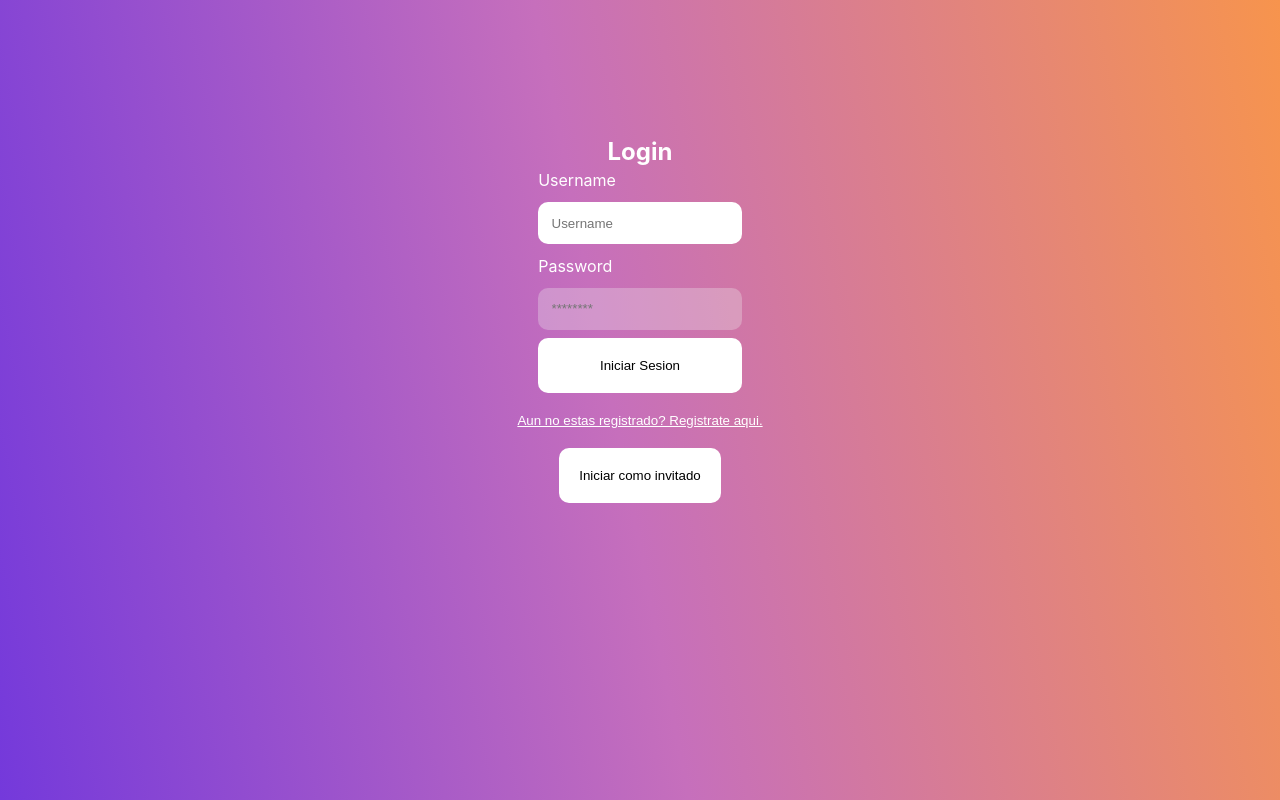
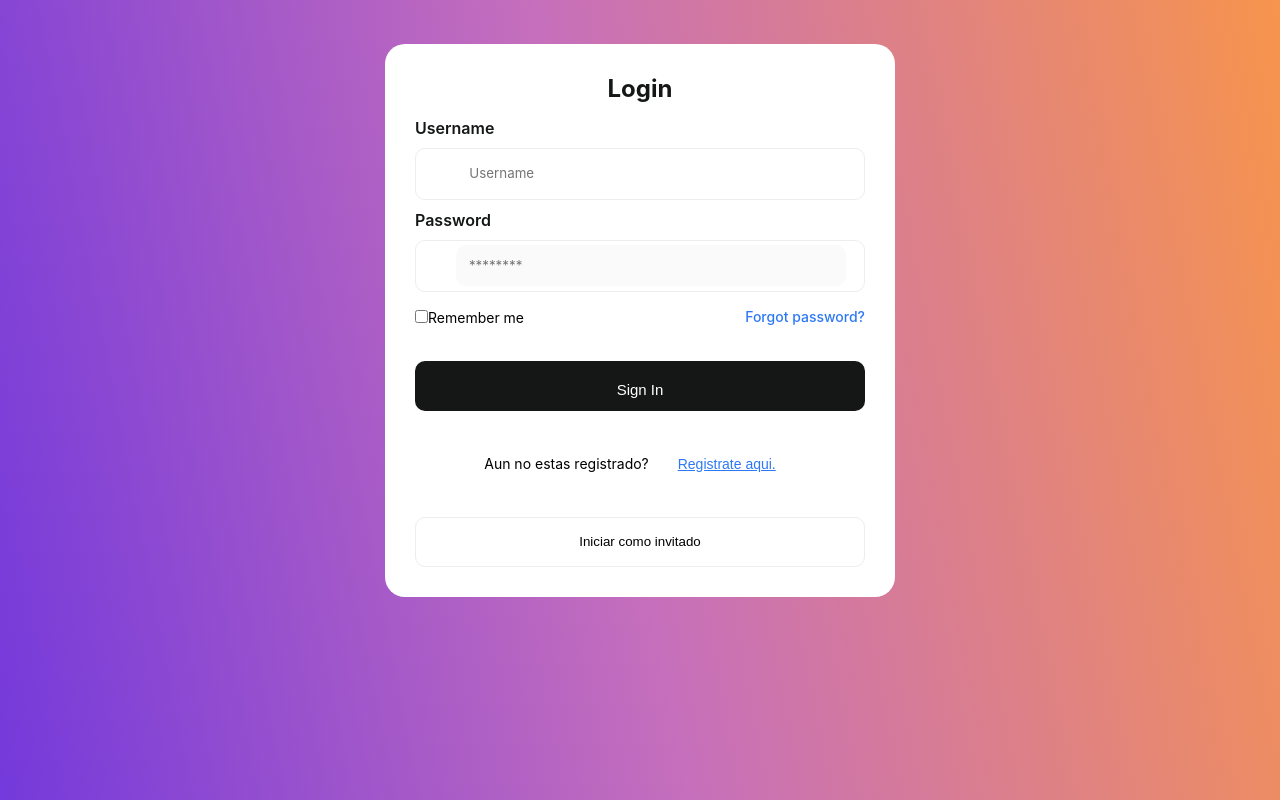
Before and after one commit to Arth97/CognitiveApp, a React (Create React App) app in the folder frontend/: page / in a window 1280 px wide. Built offline with nearby package versions, Linux system fonts and the light colour scheme.

Commit message:
Login rework

```diff
--- a/frontend/src/App.css
+++ b/frontend/src/App.css
@@ -8,7 +8,7 @@
   display: flex;
   flex-direction: column;
   min-height: 80vh;
-  text-align: center;
+  /*text-align: center;*/
   justify-content: center;
   align-items: center;
 }
@@ -42,4 +42,136 @@ button {
   background: none;
   color: white;
   text-decoration: underline;
+
+  font-size: 14px;
+  margin-left: 5px;
+  color: #2d79f3;
+  font-weight: 500;
+  cursor: pointer;
 }
+
+/***************************/
+
+
+.form {
+  display: flex;
+  flex-direction: column;
+  gap: 10px;
+  background-color: #ffffff;
+  padding: 30px;
+  width: 450px;
+  border-radius: 20px;
+  font-family: -apple-system, BlinkMacSystemFont, 'Segoe UI', Roboto, Oxygen, Ubuntu, Cantarell, 'Open Sans', 'Helvetica Neue', sans-serif;
+}
+
+::placeholder {
+  font-family: -apple-system, BlinkMacSystemFont, 'Segoe UI', Roboto, Oxygen, Ubuntu, Cantarell, 'Open Sans', 'Helvetica Neue', sans-serif;
+}
+
+.form button {
+  align-self: flex-end;
+}
+
+.form > h2 {
+  color: #151717;
+  text-align: center;
+  margin-bottom: 5px;
+}
+
+.flex-column > label {
+  color: #151717;
+  font-weight: 600;
+}
+
+.inputForm {
+  border: 1.5px solid #ecedec;
+  border-radius: 10px;
+  height: 50px;
+  display: flex;
+  align-items: center;
+  padding-left: 10px;
+  transition: 0.2s ease-in-out;
+}
+
+.input {
+  margin-left: 10px;
+  border-radius: 10px;
+  border: none;
+  width: 85%;
+  /*height: 100%;*/
+}
+
+.input:focus {
+  outline: none;
+}
+
+.inputForm:focus-within {
+  border: 1.5px solid #2d79f3;
+}
+
+.flex-row {
+  display: flex;
+  flex-direction: row;
+  align-items: center;
+  gap: 10px;
+  justify-content: space-between;
+}
+
+.flex-row > div > label {
+  font-size: 14px;
+  color: black;
+  font-weight: 400;
+}
+
+.span {
+  font-size: 14px;
+  margin-left: 5px;
+  color: #2d79f3;
+  font-weight: 500;
+  cursor: pointer;
+}
+
+.button-submit {
+  margin: 20px 0 10px 0;
+  background-color: #151717;
+  border: none;
+  color: white;
+  font-size: 15px;
+  font-weight: 500;
+  border-radius: 10px;
+  height: 50px;
+  width: 100%;
+  cursor: pointer;
+}
+
+.button-submit:hover {
+  background-color: #252727;
+}
+
+.p {
+  text-align: center;
+  color: black;
+  font-size: 14px;
+  margin: 5px 0;
+}
+
+.btn {
+  margin-top: 10px;
+  width: 100%;
+  height: 50px;
+  border-radius: 10px;
+  display: flex;
+  justify-content: center;
+  align-items: center;
+  font-weight: 500;
+  gap: 10px;
+  border: 1px solid #ededef;
+  background-color: white;
+  cursor: pointer;
+  transition: 0.2s ease-in-out;
+}
+
+.btn:hover {
+  border: 1px solid #2d79f3;
+  ;
+}
--- a/frontend/src/pages/Login.tsx
+++ b/frontend/src/pages/Login.tsx
@@ -56,21 +56,49 @@ export const Login = (props)  => {
 
   return (
     <div className="auth-form-container">
+      <form className="form" onSubmit={handleSubmit}>
       <h2>Login</h2>
-      <form className="login-form" onSubmit={handleSubmit}>
-        <label htmlFor="username">Username</label>
-        <input value={username} onChange={(e)=>setUsername(e.target.value)} type="text" placeholder="Username" id="username" name="username" />
+      {/* </form> */}
+        <div className="flex-column">
+          <label htmlFor="username">Username</label>
+        </div>
+        <div className="inputForm">
+          <svg height="20" viewBox="0 0 32 32" width="20" xmlns="http://www.w3.org/2000/svg">
+            {/* SVG Path for Email Icon */}
+          </svg>
+          <input value={username} onChange={(e)=>setUsername(e.target.value)} className="input" type="text" placeholder="Username" id="username" name="username" />
+        </div>
 
-        {/* <label htmlFor="email">Email</label>
-        <input value={email} onChange={(e)=>setEmail(e.target.value)} type="email" placeholder="user@mail.com" id="email" name="email" /> */}
+        <div className="flex-column">
+          <label htmlFor="password">Password</label>
+        </div>
+        <div className="inputForm">
+          <svg height="20" viewBox="-64 0 512 512" width="20" xmlns="http://www.w3.org/2000/svg">
+            {/* SVG Path for Password Icon */}
+          </svg>
+          <input disabled value={pass} onChange={(e)=>setPass(e.target.value)} type="password" className="input" placeholder="********" id="password" name="password" />
+          <svg viewBox="0 0 576 512" height="1em" xmlns="http://www.w3.org/2000/svg">
+            {/* SVG Path for Show Password Icon */}
+          </svg>
+        </div>
 
-        <label htmlFor="password">Password</label>
-        <input disabled value={pass} onChange={(e)=>setPass(e.target.value)} type="password" placeholder="********" id="password" name="password" />
+        <div className="flex-row">
+          <div>
+            <input type="checkbox" />
+            <label>Remember me </label>
+          </div>
+          <span className="span">Forgot password?</span>
+        </div>
 
-        <button type="submit">Iniciar Sesion</button>
+        <button type="submit" className="button-submit">Sign In</button>
+        <p className="p">
+          Aun no estas registrado? <button className="link-btn" onClick={() => props.onFormSwitch('register')}>Registrate aqui.</button>
+        </p>
+
+        <div className="flex-row">
+          <button onClick={useGuest} className="hmain-btn btn">Iniciar como invitado</button>
+        </div>
       </form>
-      <button className="link-btn" onClick={() => props.onFormSwitch('register')}>Aun no estas registrado? Registrate aqui.</button>
-      <button onClick={useGuest} className="hmain-btn">Iniciar como invitado</button>
     </div>
-  )
+  );
 }
```
